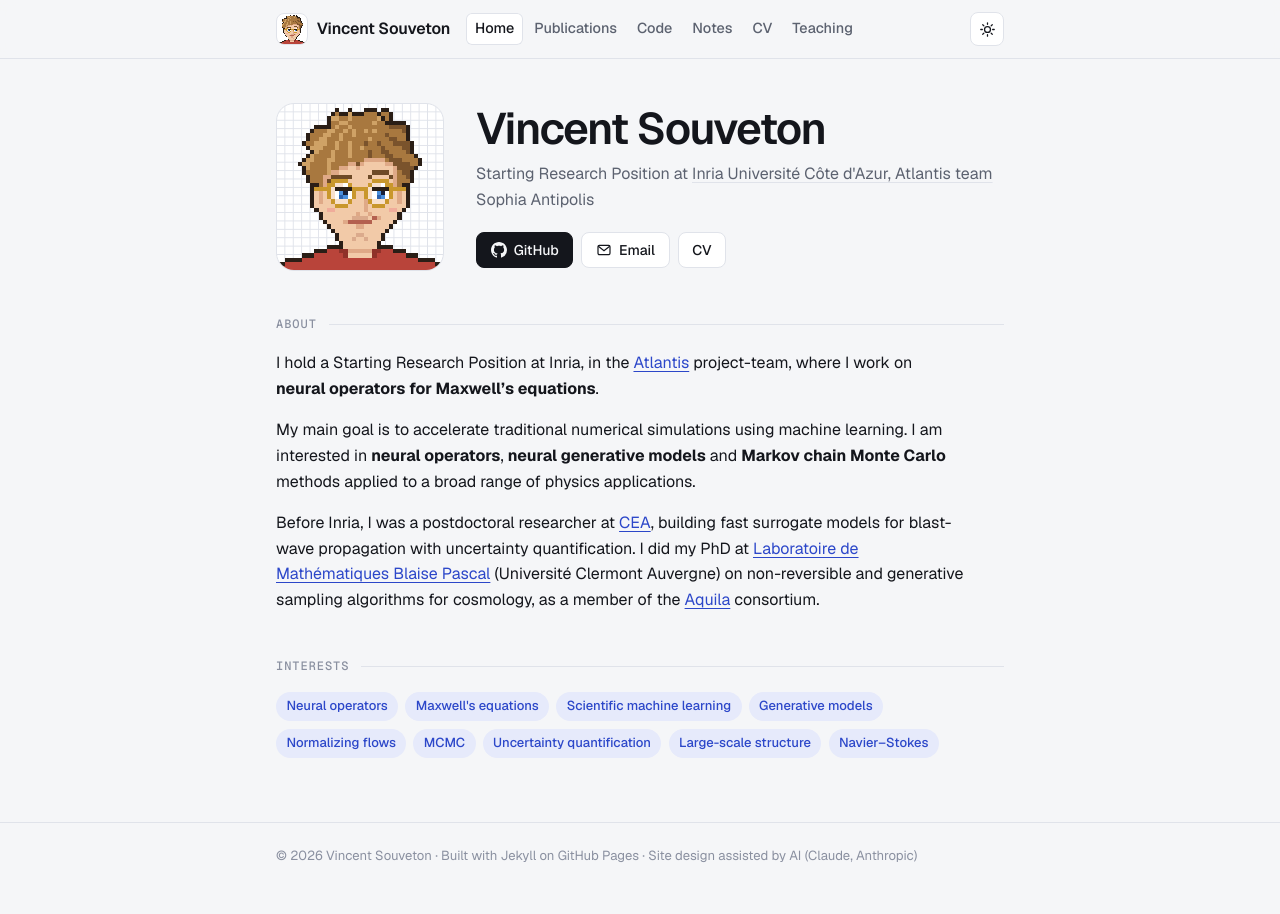
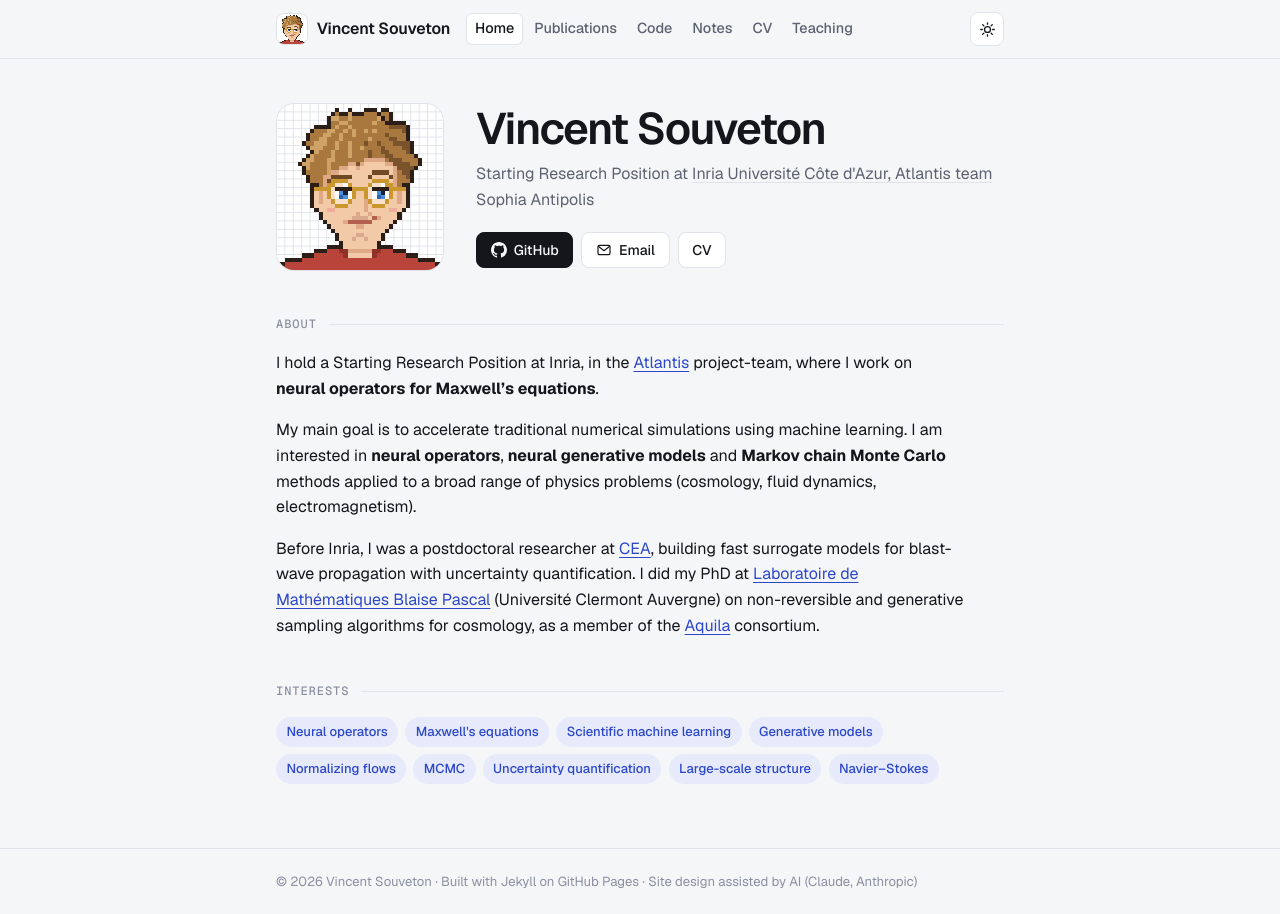
Before and after one commit to vincentsouveton/vincentsouveton.github.io, a Jekyll site: the page built from index.md, in a window 1280 px wide. Built offline with Jekyll 4.4.1, drawn with Linux system fonts in a browser that asks for light colours.

Commit message:
Index precisions

```diff
--- a/index.md
+++ b/index.md
@@ -15,6 +15,6 @@ interests:
 
 I hold a Starting Research Position at Inria, in the [Atlantis](http://www-sop.inria.fr/atlantis/) project-team, where I work on **neural operators for Maxwell's equations**.
 
-My main goal is to accelerate traditional numerical simulations using machine learning. I am interested in **neural operators**, **neural generative models** and **Markov chain Monte Carlo** methods applied to a broad range of physics applications.
+My main goal is to accelerate traditional numerical simulations using machine learning. I am interested in **neural operators**, **neural generative models** and **Markov chain Monte Carlo** methods applied to a broad range of physics problems (cosmology, fluid dynamics, electromagnetism).
 
 Before Inria, I was a postdoctoral researcher at [CEA](https://www.cea.fr/), building fast surrogate models for blast-wave propagation with uncertainty quantification. I did my PhD at [Laboratoire de Mathématiques Blaise Pascal](https://lmbp.uca.fr/) (Université Clermont Auvergne) on non-reversible and generative sampling algorithms for cosmology, as a member of the [Aquila](https://www.aquila-consortium.org/) consortium.
```
